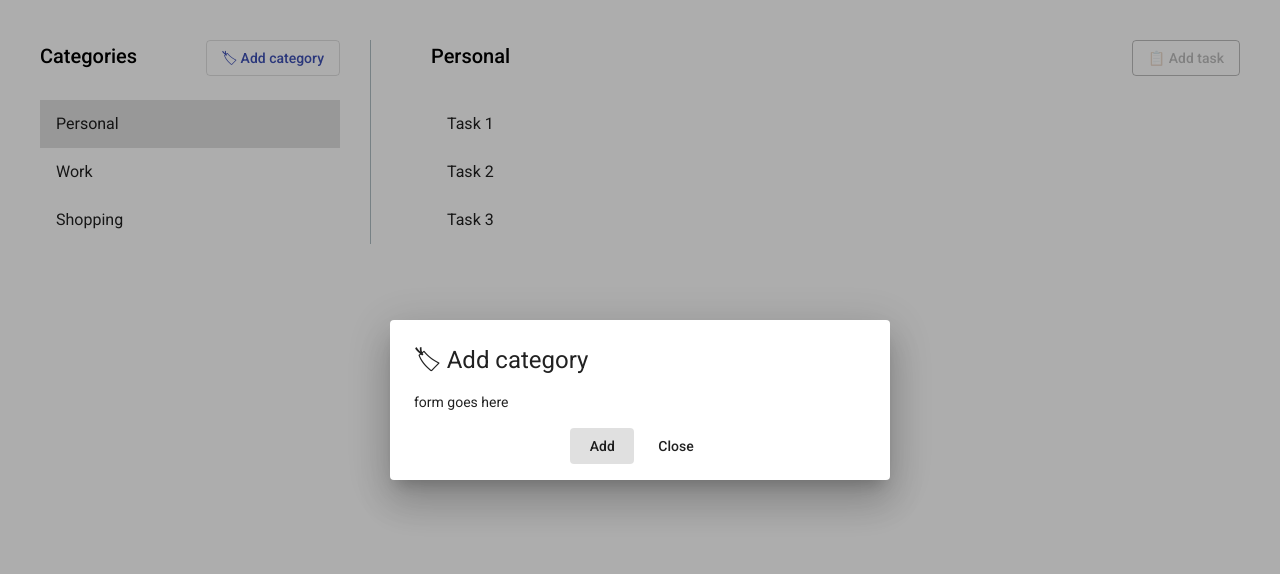
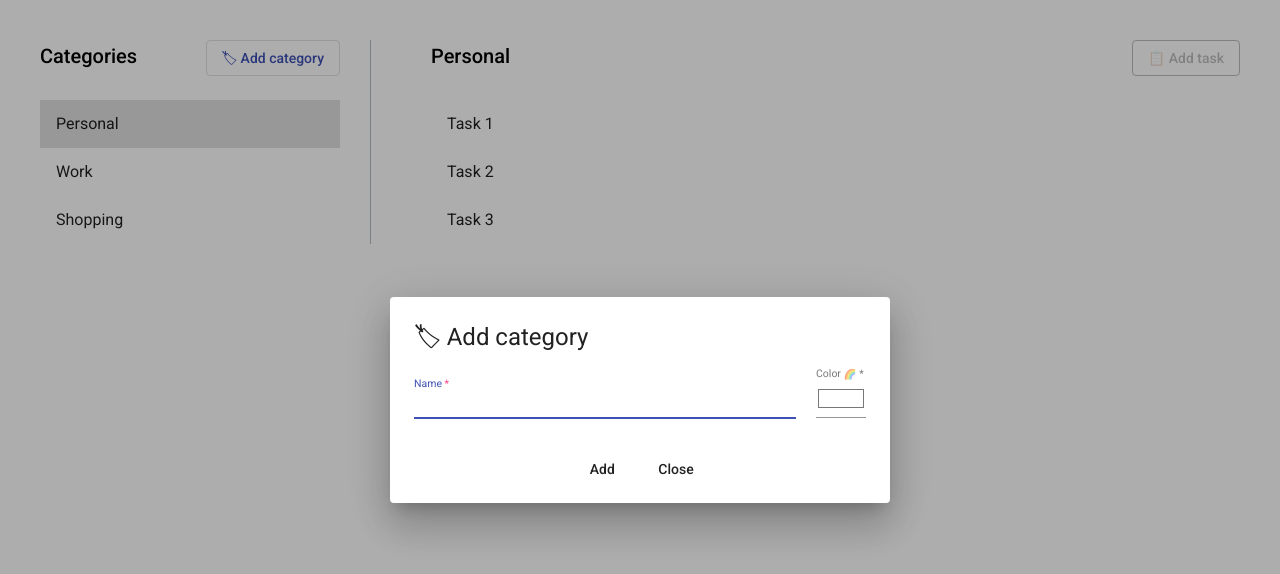
Before and after one commit to elenachiosa/angular-playground, an Angular app: page /tasks in a window 1280 px wide. Both pictures are taken after a click on the button "🏷 Add category". Shown: the top 574 px of the page. Built offline with nearby package versions, Linux system fonts and the light colour scheme.

Commit message:
Remove spec, Add form for category

```diff
--- a/src/app/modules/task-management/category-dialog/category-dialog.component.html
+++ b/src/app/modules/task-management/category-dialog/category-dialog.component.html
@@ -1,8 +1,27 @@
 <h1 mat-dialog-title>🏷 Add category</h1>
 <div mat-dialog-content>
-  form goes here
+  <form [formGroup]="categoryForm"
+        (ngSubmit)="onSubmit()"
+        id="categoryForm">
+    <mat-form-field>
+      <mat-label>Name</mat-label>
+      <input matInput
+             formControlName="name"
+             placeholder="Name">
+    </mat-form-field>
+    <mat-form-field class="color">
+      <mat-label>Color 🌈</mat-label>
+      <input matInput
+             formControlName="color"
+             type="color">
+    </mat-form-field>
+  </form>
 </div>
-<div mat-dialog-actions align="center">
-  <button mat-button>Add</button>
-  <button mat-button (click)="closeDialog()">Close</button>
+<div mat-dialog-actions
+     align="center">
+  <button mat-button
+          form="categoryForm"
+          type="submit">Add</button>
+  <button mat-button
+          (click)="closeDialog()">Close</button>
 </div>
--- a/src/app/modules/task-management/category-dialog/category-dialog.component.scss
+++ b/src/app/modules/task-management/category-dialog/category-dialog.component.scss
@@ -0,0 +1,17 @@
+form {
+  display: flex;
+  align-items: baseline;
+
+  mat-form-field{
+    flex-grow: 1;
+
+    &.color {
+      flex-grow: 0;
+      width: 50px;
+    }
+  }
+
+  mat-form-field:not(:last-child) {
+    margin-right: 20px;
+  }
+}
--- a/src/app/modules/task-management/category-dialog/category-dialog.component.ts
+++ b/src/app/modules/task-management/category-dialog/category-dialog.component.ts
@@ -1,4 +1,11 @@
 import { Component, OnInit } from "@angular/core";
+import {
+  FormBuilder,
+  FormGroup,
+  Validators,
+  FormControl
+} from "@angular/forms";
+
 import { MatDialogRef } from "@angular/material/dialog";
 
 @Component({
@@ -7,6 +14,15 @@ import { MatDialogRef } from "@angular/material/dialog";
   styleUrls: ["./category-dialog.component.scss"]
 })
 export class CategoryDialogComponent implements OnInit {
+  categoryForm = new FormGroup({
+    name: new FormControl("", [
+      Validators.required,
+      Validators.minLength(1),
+      Validators.maxLength(30)
+    ]),
+    color: new FormControl("#ffffff", [Validators.required])
+  });
+
   constructor(public dialogRef: MatDialogRef<CategoryDialogComponent>) {}
 
   ngOnInit(): void {}
@@ -14,4 +30,9 @@ export class CategoryDialogComponent implements OnInit {
   closeDialog(): void {
     this.dialogRef.close();
   }
+
+  onSubmit() {
+    this.closeDialog();
+    console.log(this.categoryForm.value);
+  }
 }
--- a/src/app/modules/task-management/shared/models/category.model.ts
+++ b/src/app/modules/task-management/shared/models/category.model.ts
@@ -1,3 +1,4 @@
 export class Category {
   name: string;
+  color?: string;
 }
--- a/src/app/modules/task-management/task-management.component.ts
+++ b/src/app/modules/task-management/task-management.component.ts
@@ -15,7 +15,6 @@ import { Category } from "./shared/models/category.model";
 export class TaskManagementComponent implements OnInit {
   categories: Category[];
   selectedCategory = [{ name: "personal" }];
-  compareFunction = (o1: any, o2: any) => o1.name === o2.name;
 
   constructor(
     public dialog: MatDialog,
@@ -26,16 +25,13 @@ export class TaskManagementComponent implements OnInit {
     this.categoryService.get().subscribe(result => {
       this.categories = result;
     });
-    // this.selectedCategory = this.categories[0];
   }
+
+  compareFunction = (o1: any, o2: any) => o1.name === o2.name;
 
   openCategoryDialog(): void {
     const dialogRef = this.dialog.open(CategoryDialogComponent, {
       width: "500px"
-    });
-
-    dialogRef.afterClosed().subscribe(result => {
-      console.log("CategoryDialog was closed");
     });
   }
 
@@ -43,9 +39,5 @@ export class TaskManagementComponent implements OnInit {
     const dialogRef = this.dialog.open(TaskDialogComponent, {
       width: "500px"
     });
-
-    dialogRef.afterClosed().subscribe(result => {
-      console.log("TaskDialog was closed");
-    });
   }
 }
```
Also changed, not shown: src/app/modules/task-management/task-management.module.ts (+15 -9 lines), 2 other files (tests, documents, lock files or other folders).
